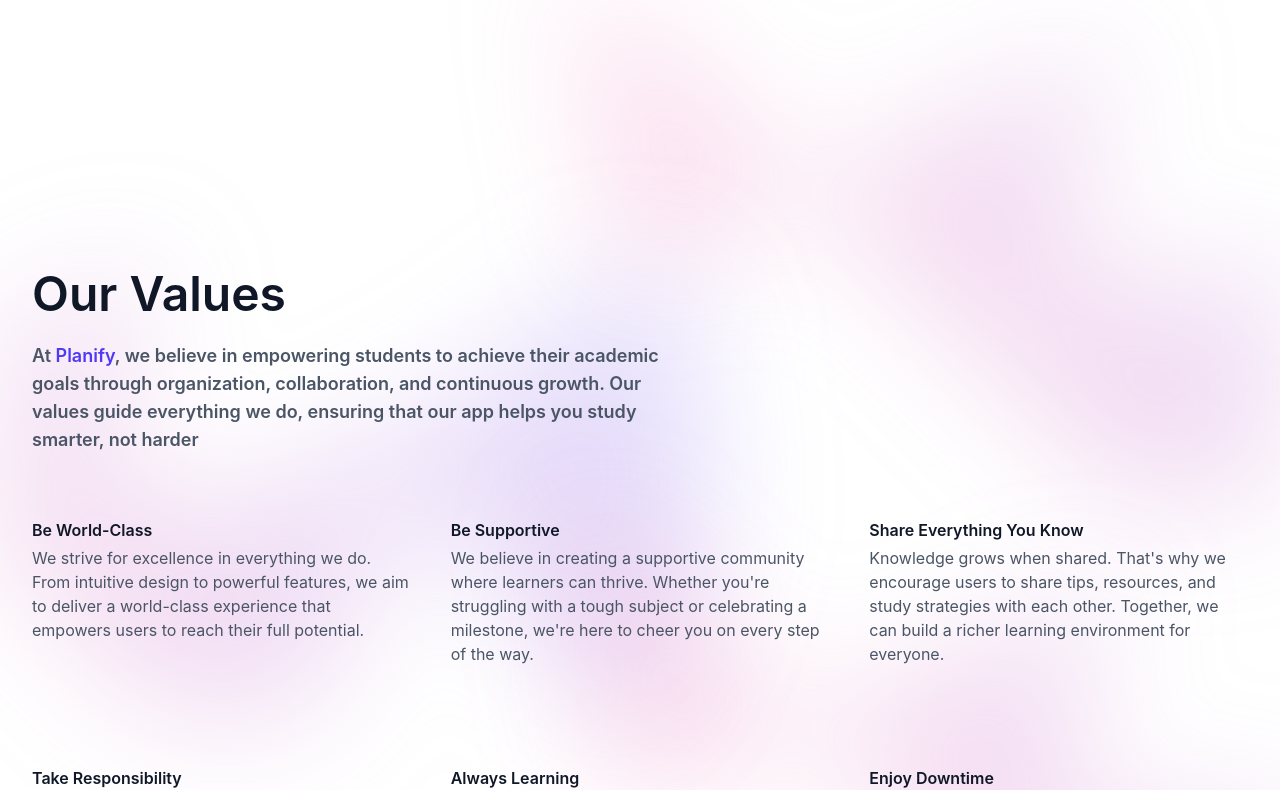
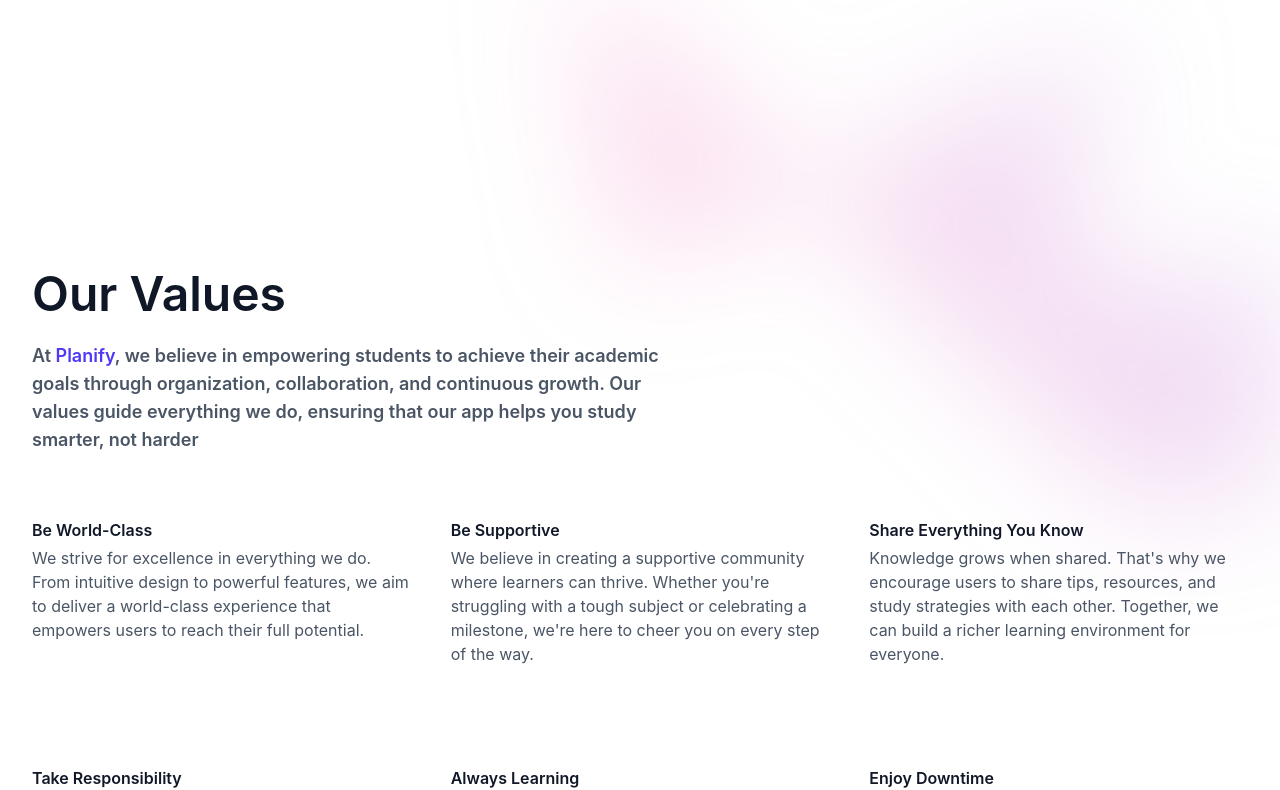
Before and after one commit to Mohammedali03/Planify, a React (Vite) app in the folder Client/: page / in a window 1280 px wide. Shown: the part 2931-3721 px from the top of the page. Built offline with nearby package versions, Linux system fonts and the light colour scheme.

Commit message:
update gradient background

```diff
--- a/Client/src/components/About.jsx
+++ b/Client/src/components/About.jsx
@@ -48,30 +48,6 @@
           className="relative left-[calc(50%-11rem)] aspect-1155/678 w-[36.125rem] -translate-x-1/2 rotate-[30deg] bg-linear-to-tr from-[#ff80b5] to-[#9089fc] opacity-30 sm:left-[calc(50%+30rem)] sm:w-[72.1875rem]"
         />
       </div>
-      <div
-        aria-hidden="true"
-        className="absolute inset-x-0 bottom-40 -z-10 transform-gpu overflow-hidden blur-3xl sm:bottom-80"
-      >
-        <div
-          style={{
-            clipPath:
-              "polygon(74.1% 44.1%, 100% 61.6%, 97.5% 26.9%, 85.5% 0.1%, 80.7% 2%, 72.5% 32.5%, 60.2% 62.4%, 52.4% 68.1%, 47.5% 58.3%, 45.2% 34.5%, 27.5% 76.7%, 0.1% 64.9%, 17.9% 100%, 27.6% 76.8%, 76.1% 97.7%, 74.1% 44.1%)",
-          }}
-          className="relative left-[calc(50%-11rem)] aspect-1155/678 w-[36.125rem] -translate-x-1/2 rotate-[30deg] bg-linear-to-tr from-[#ff80b5] to-[#9089fc] opacity-30 sm:left-[calc(50%-30rem)] sm:w-[72.1875rem]"
-        />
-      </div>
-      <div
-        aria-hidden="true"
-        className="absolute inset-x-0 bottom-0 -z-10 transform-gpu overflow-hidden blur-3xl"
-      >
-        <div
-          style={{
-            clipPath:
-              "polygon(74.1% 44.1%, 100% 61.6%, 97.5% 26.9%, 85.5% 0.1%, 80.7% 2%, 72.5% 32.5%, 60.2% 62.4%, 52.4% 68.1%, 47.5% 58.3%, 45.2% 34.5%, 27.5% 76.7%, 0.1% 64.9%, 17.9% 100%, 27.6% 76.8%, 76.1% 97.7%, 74.1% 44.1%)",
-          }}
-          className="relative left-[calc(50%-11rem)] aspect-1155/678 w-[36.125rem] -translate-x-1/2 rotate-[30deg] bg-linear-to-tr from-[#ff80b5] to-[#9089fc] opacity-30 sm:left-[calc(50%+30rem)] sm:w-[72.1875rem]"
-        />
-      </div>
       <div className="mx-auto max-w-7xl px-6 lg:px-8 lg:text-center text-white">
         <h2 className="max-w-2xl dark:text-white text-4xl lg:w-fit lg:m-0 lg:text-5xl text-start font-semibold text-[#101828]">
           Our Values
--- a/Client/src/components/Stats.jsx
+++ b/Client/src/components/Stats.jsx
@@ -23,18 +23,6 @@
               "polygon(74.1% 44.1%, 100% 61.6%, 97.5% 26.9%, 85.5% 0.1%, 80.7% 2%, 72.5% 32.5%, 60.2% 62.4%, 52.4% 68.1%, 47.5% 58.3%, 45.2% 34.5%, 27.5% 76.7%, 0.1% 64.9%, 17.9% 100%, 27.6% 76.8%, 76.1% 97.7%, 74.1% 44.1%)",
           }}
           className="relative left-[calc(50%-11rem)] aspect-1155/678 w-[36.125rem] -translate-x-1/2 rotate-[30deg] bg-linear-to-tr from-[#ff80b5] to-[#9089fc] opacity-30 sm:left-[calc(50%+30rem)] sm:w-[72.1875rem]"
-        />
-      </div>
-      <div
-        aria-hidden="true"
-        className="absolute inset-x-0 -top-40 -z-10 transform-gpu overflow-hidden blur-3xl sm:-top-80"
-      >
-        <div
-          style={{
-            clipPath:
-              "polygon(74.1% 44.1%, 100% 61.6%, 97.5% 26.9%, 85.5% 0.1%, 80.7% 2%, 72.5% 32.5%, 60.2% 62.4%, 52.4% 68.1%, 47.5% 58.3%, 45.2% 34.5%, 27.5% 76.7%, 0.1% 64.9%, 17.9% 100%, 27.6% 76.8%, 76.1% 97.7%, 74.1% 44.1%)",
-          }}
-          className="relative left-[calc(50%-11rem)] aspect-1155/678 w-[36.125rem] -translate-x-1/2 rotate-[30deg] bg-linear-to-tr from-[#ff80b5] to-[#9089fc] opacity-30 sm:left-[calc(50%-30rem)] sm:w-[72.1875rem]"
         />
       </div>
       <div className="mx-auto max-w-7xl px-6 lg:px-8 lg:text-center text-white">
```
